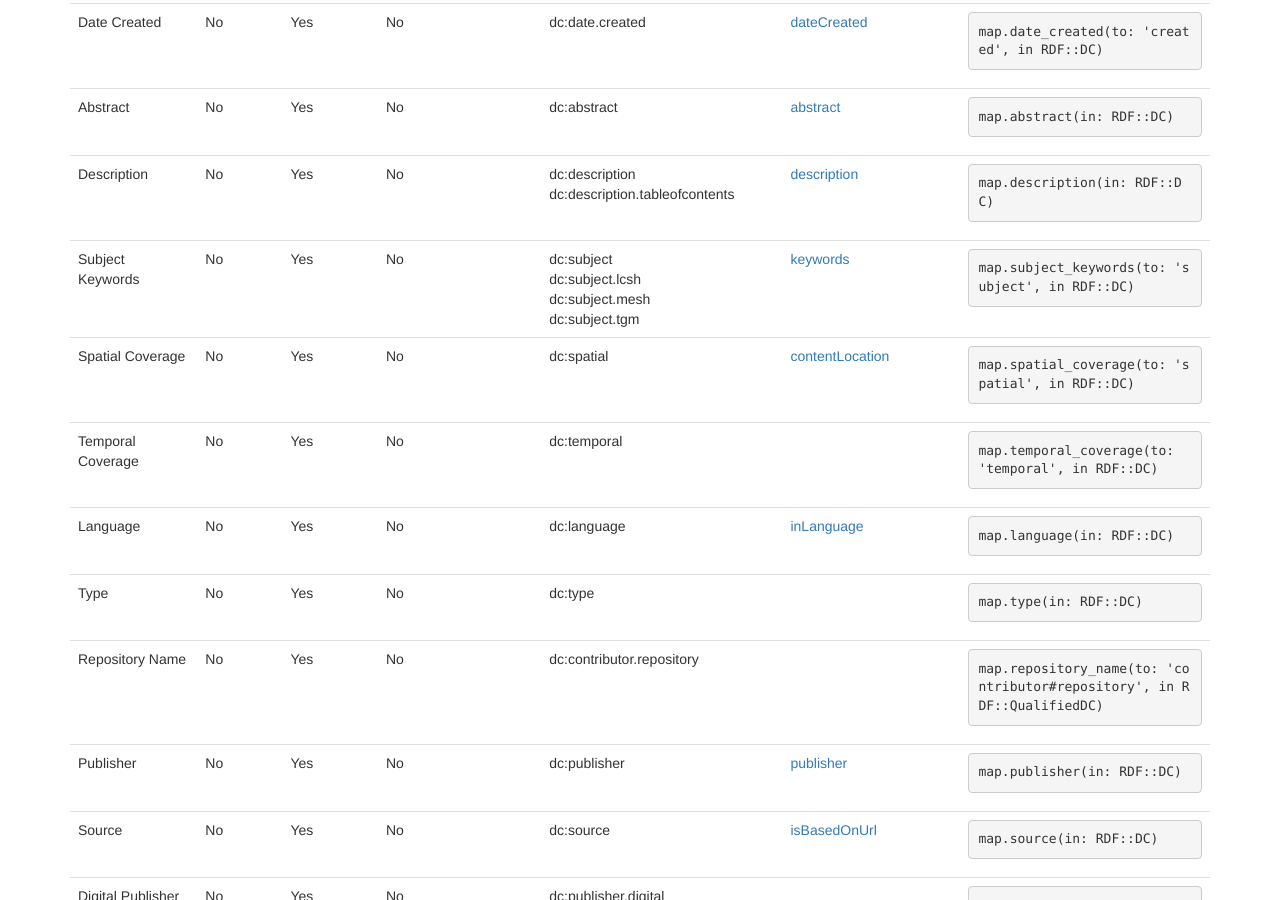
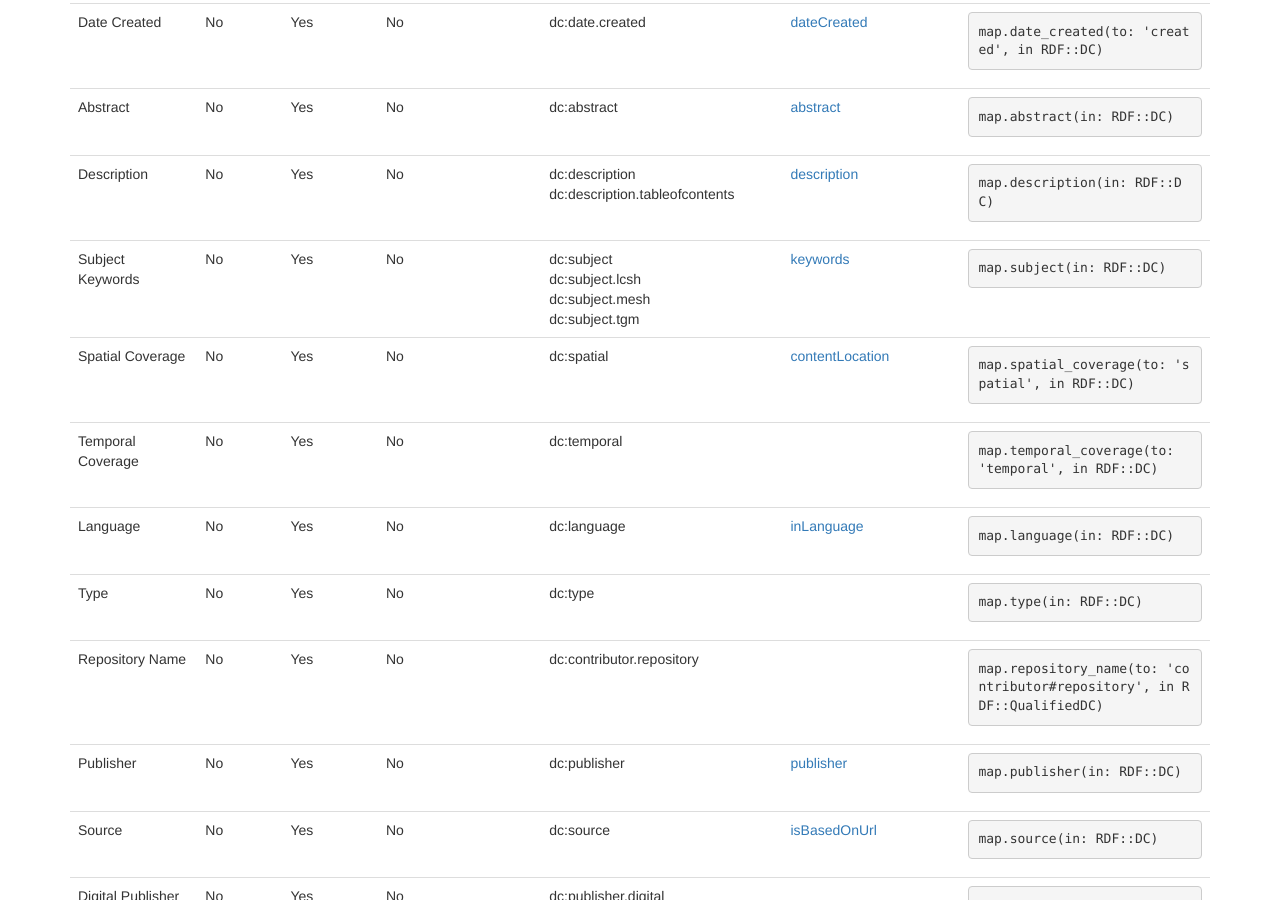
Before and after one commit to ndlib/metadata_application_profile, a Jekyll site: the page built from elements/index.html, in a window 1280 px wide and 900 px high, scrolled down 777 px. Built offline with Jekyll 4.4.1, drawn with Linux system fonts in a browser that asks for light colours; nearby versions of some CDN libraries; library files that are not in the unit come from our copies; Markdown is read by kramdown in place of the engine named in the settings.

Commit message:
Simplify the attribute name for subject

```diff
--- a/_data/elements.yml
+++ b/_data/elements.yml
@@ -126,7 +126,7 @@
     DC:
       - 'description'
 
-- attribute:  'subject_keywords'
+- attribute:  'subject'
   name:       'Subject Keywords'
   generated:  false
   repeatable: true
```
